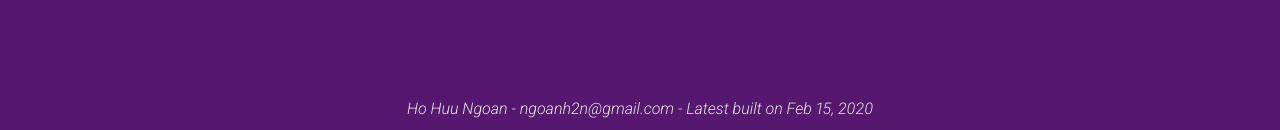
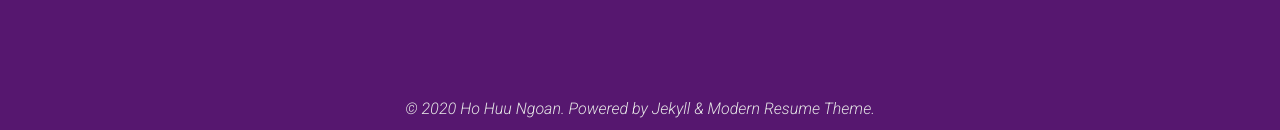
Before and after one commit to ngoanh2n/ngoanh2n.github.io, a Jekyll site: the page built from index.md, in a window 1280 px wide and 900 px high, scrolled down 2764 px. Shown: the part 767-897 px from the top of the window. Built offline with Jekyll 4.4.1, drawn with Linux system fonts in a browser that asks for light colours; nearby versions of some CDN libraries; a style sheet for code colours, icons or effects is not loaded.

Commit message:
Change favicon, update footer

```diff
--- a/_includes/footer.html
+++ b/_includes/footer.html
@@ -1,9 +1,5 @@
 <div class="container footer-container">
   <p>
-    {{ site.name | escape }} -
-    <a href="mailto:{{ site.email }}" target="_blank">{{ site.email | escape }}</a>
-    {%- if site.footer_show_references -%}
-    &nbsp;- Latest built on Feb 15, 2020
-    {%- endif -%}
+    © 2020 {{ site.name | escape }}. Powered by Jekyll & Modern Resume Theme.
   </p>
 </div>
```
Also changed, not shown: assets/favicon.ico.
